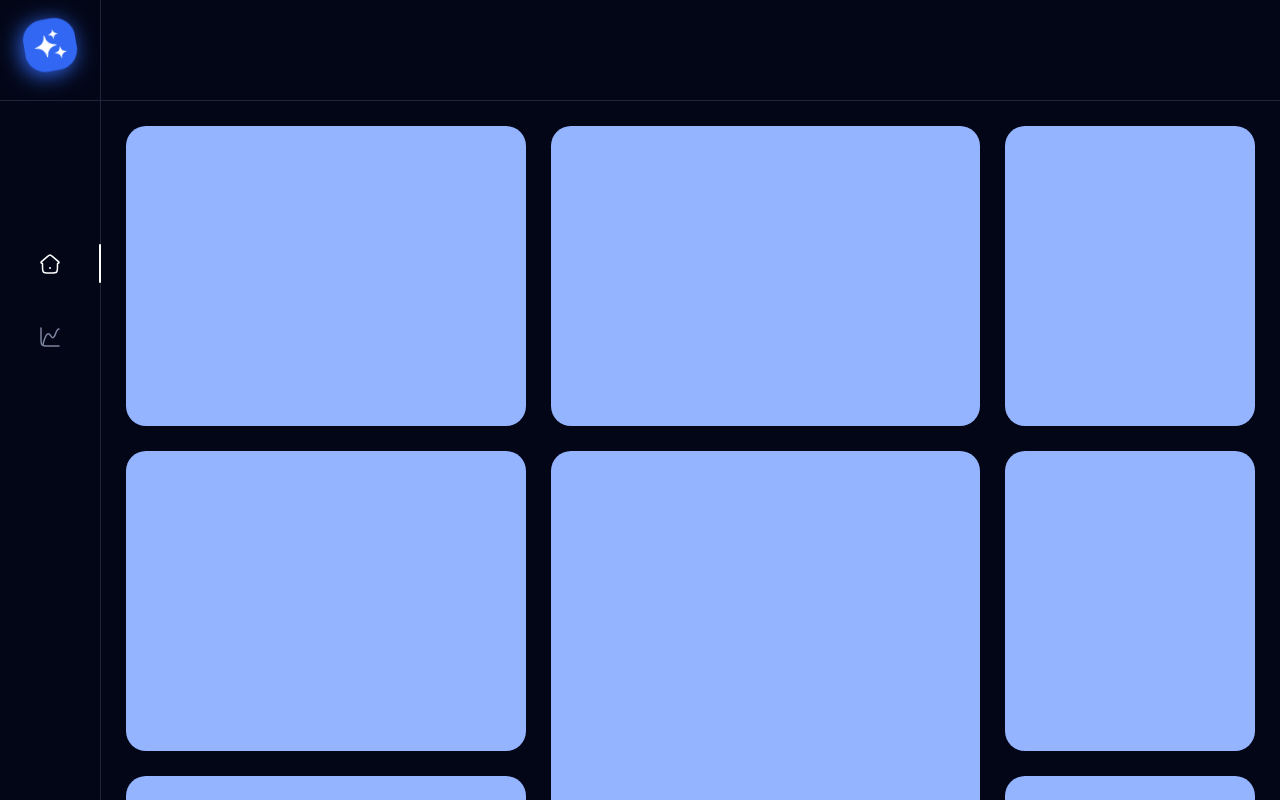
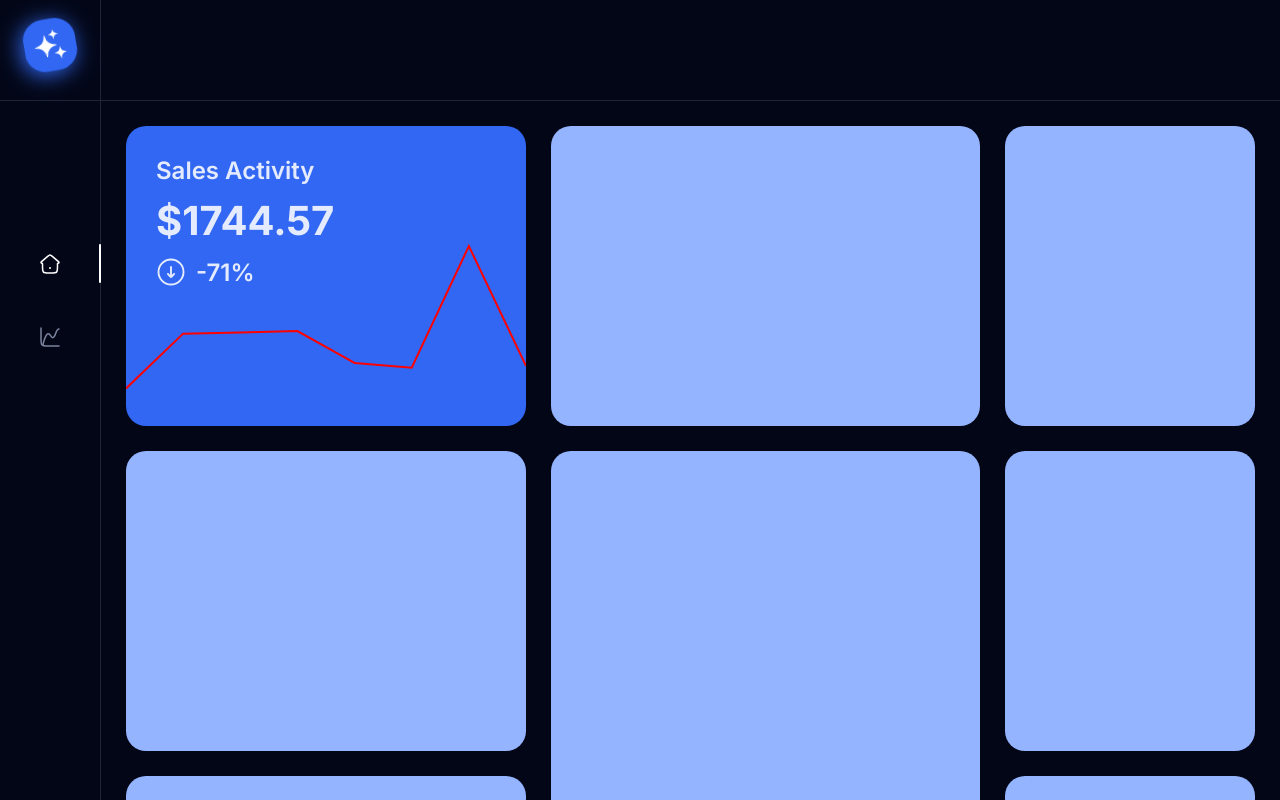
Before and after one commit to CoconutGoodie/sales-dashboard-demo, a React (Vite) app: page /home in a window 1280 px wide. Built offline with nearby package versions, Linux system fonts and the light colour scheme.

Commit message:
feat: impl base ActivityWidget

```diff
--- a/routes/home/page.module.scss
+++ b/routes/home/page.module.scss
@@ -7,7 +7,6 @@
   & > div {
     width: 100%;
     height: 100%;
-    background: #95b4ff;
     border-radius: 20px;
   }
 }
--- a/routes/home/page.tsx
+++ b/routes/home/page.tsx
@@ -1,16 +1,17 @@
+import { ActivityWidget } from "@src/components/ActivityWidget";
 import styles from "./page.module.scss";
 
 const HomePage = () => {
   return (
     <div className={styles.page}>
-      <div style={{}} />
-      <div style={{}} />
-      <div style={{}} />
-      <div style={{}} />
-      <div style={{ gridRow: "span 2" }} />
-      <div style={{}} />
-      <div style={{}} />
-      <div style={{}} />
+      <ActivityWidget />
+      <div style={{ background: "#95b4ff" }} />
+      <div style={{ background: "#95b4ff" }} />
+      <div style={{ background: "#95b4ff" }} />
+      <div style={{ gridRow: "span 2", background: "#95b4ff" }} />
+      <div style={{ background: "#95b4ff" }} />
+      <div style={{ background: "#95b4ff" }} />
+      <div style={{ background: "#95b4ff" }} />
     </div>
   );
 };
--- a/routes/style.scss
+++ b/routes/style.scss
@@ -18,3 +18,14 @@ body {
   min-width: 320px;
   min-height: 100vh;
 }
+
+h1,
+h2,
+h3,
+h4,
+h5,
+h6 {
+  margin: 0;
+}
+
+@import url("https://fonts.googleapis.com/css2?family=Inter:wght@100..900&family=Roboto+Mono:wght@500&display=swap");
--- /dev/null
+++ b/src/components/ActivityWidget.module.scss
@@ -0,0 +1,48 @@
+.widget {
+  position: relative;
+  box-sizing: border-box;
+  padding: 30px;
+  display: flex;
+  flex-direction: column;
+  gap: 12px;
+  background: #3167f2;
+  overflow: hidden;
+
+  & > h1 {
+    font-family: Inter;
+    font-size: 24px;
+    font-weight: 600;
+    line-height: 29px;
+    z-index: 100;
+  }
+
+  & > h2 {
+    font-family: Inter;
+    font-size: 40px;
+    font-weight: 700;
+    line-height: 48px;
+    z-index: 100;
+  }
+
+  & > h3 {
+    font-family: Inter;
+    font-size: 24px;
+    font-weight: 600;
+    line-height: 29px;
+    display: flex;
+    align-items: center;
+    gap: 10px;
+    z-index: 100;
+  }
+
+  & > svg {
+    position: absolute;
+    width: 100%;
+    height: 100%;
+    inset: 0;
+    fill: none;
+    stroke: red;
+    stroke-width: 2px;
+    z-index: 0;
+  }
+}
--- /dev/null
+++ b/src/components/ActivityWidget.tsx
@@ -0,0 +1,70 @@
+import { ComponentRef, useEffect, useRef, useState } from "react";
+import { MathUtils } from "@src/util/math.utils";
+import CircleArrowUp02 from "@src/assets/icons/hugeicons/circle-arrow-up02.svg?component";
+
+import styles from "./ActivityWidget.module.scss";
+
+export const ActivityWidget = () => {
+  // const pseudoData = [100, 200, 150, 400, 600, 500, 800, 900];
+  const pseudoData = Array.from({ length: 8 }).map(
+    (_, i) => 50 + Math.random() * 100 * (i + 1)
+  );
+
+  const rootRef = useRef<ComponentRef<"div">>(null);
+
+  const [points, setPoints] = useState<MathUtils.Vector2[]>([]);
+
+  const n2 = pseudoData.at(-2)!;
+  const n1 = pseudoData.at(-1)!;
+  const percentageDifference = 100 * ((n1 - n2) / ((n1 + n2) / 2));
+
+  useEffect(() => {
+    if (!rootRef.current) return;
+
+    const boundingBox = rootRef.current.getBoundingClientRect();
+
+    const maxValue = pseudoData.reduce(
+      (max, data) => Math.max(max, data),
+      -Infinity
+    );
+
+    setPoints(
+      pseudoData.map((data, index) => [
+        MathUtils.mapRange(
+          index,
+          [0, pseudoData.length - 1],
+          [0, boundingBox.width]
+        ),
+        MathUtils.mapRange(data, [0, maxValue], [0, boundingBox.height * 0.6]),
+      ])
+    );
+  }, []);
+
+  return (
+    <div ref={rootRef} className={styles.widget}>
+      <h1>Sales Activity</h1>
+      <h2>${pseudoData.reduce((sum, data) => sum + data, 0).toFixed(2)}</h2>
+      <h3>
+        <CircleArrowUp02
+          width={30}
+          height={30}
+          transform={percentageDifference < 0 ? "scale(-1)" : undefined}
+        />
+        <span>{percentageDifference.toFixed(0)}%</span>
+      </h3>
+
+      <svg>
+        <g transform="translate(0,300) scale(1,-1)">
+          <path
+            d={points.reduce((d, point, index) => {
+              if (index === 0) {
+                return `M ${point[0]},${point[1]}`;
+              }
+              return `${d} L ${point[0]},${point[1]}`;
+            }, "")}
+          />
+        </g>
+      </svg>
+    </div>
+  );
+};
--- /dev/null
+++ b/src/util/math.utils.ts
@@ -0,0 +1,10 @@
+export namespace MathUtils {
+  export type Vector2 = [number, number];
+
+  export function mapRange(value: number, range1: Vector2, range2: Vector2) {
+    return (
+      range2[0] +
+      ((range2[1] - range2[0]) * (value - range1[0])) / (range1[1] - range1[0])
+    );
+  }
+}
```
Also changed, not shown: src/assets/icons/hugeicons/circle-arrow-up02.svg (added).
